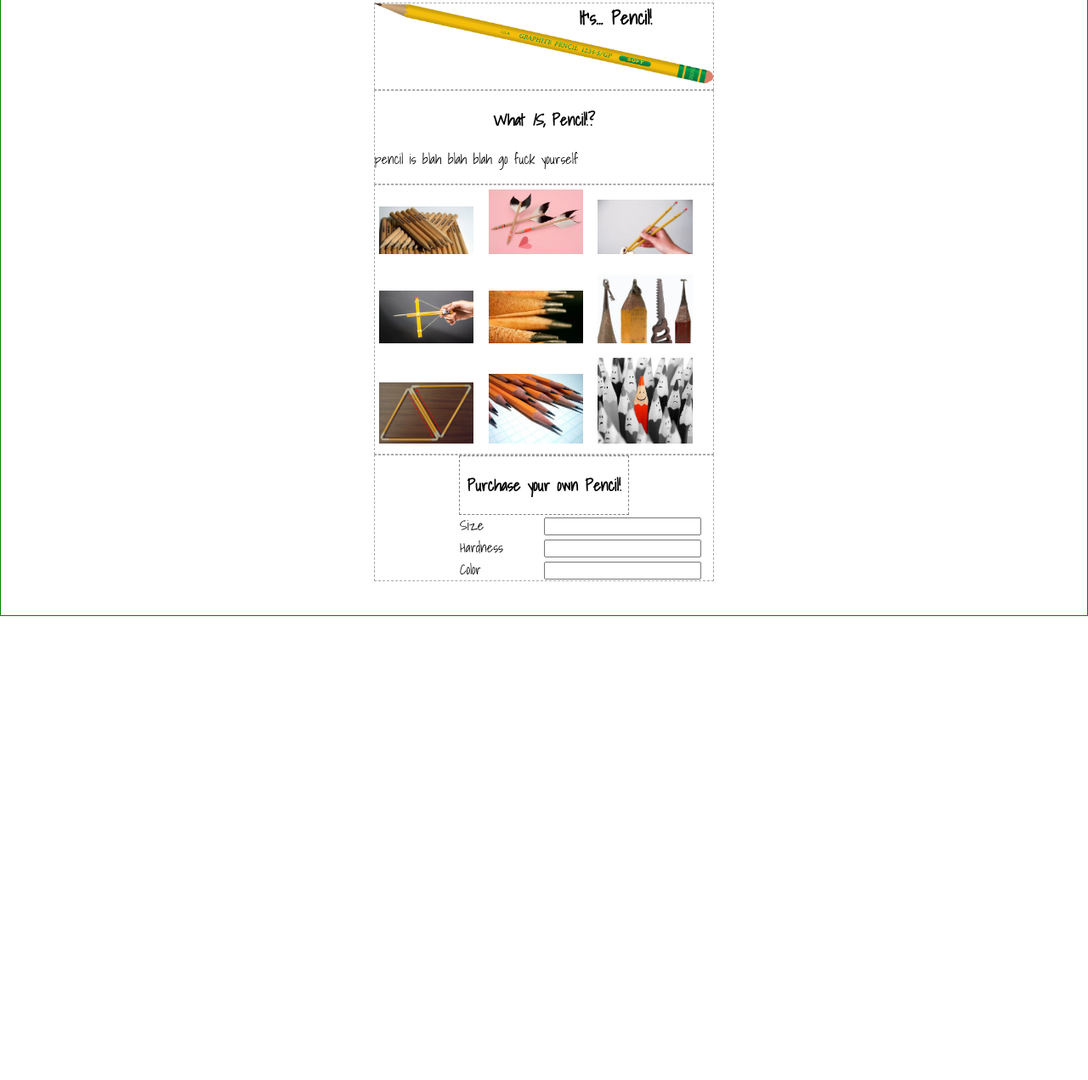
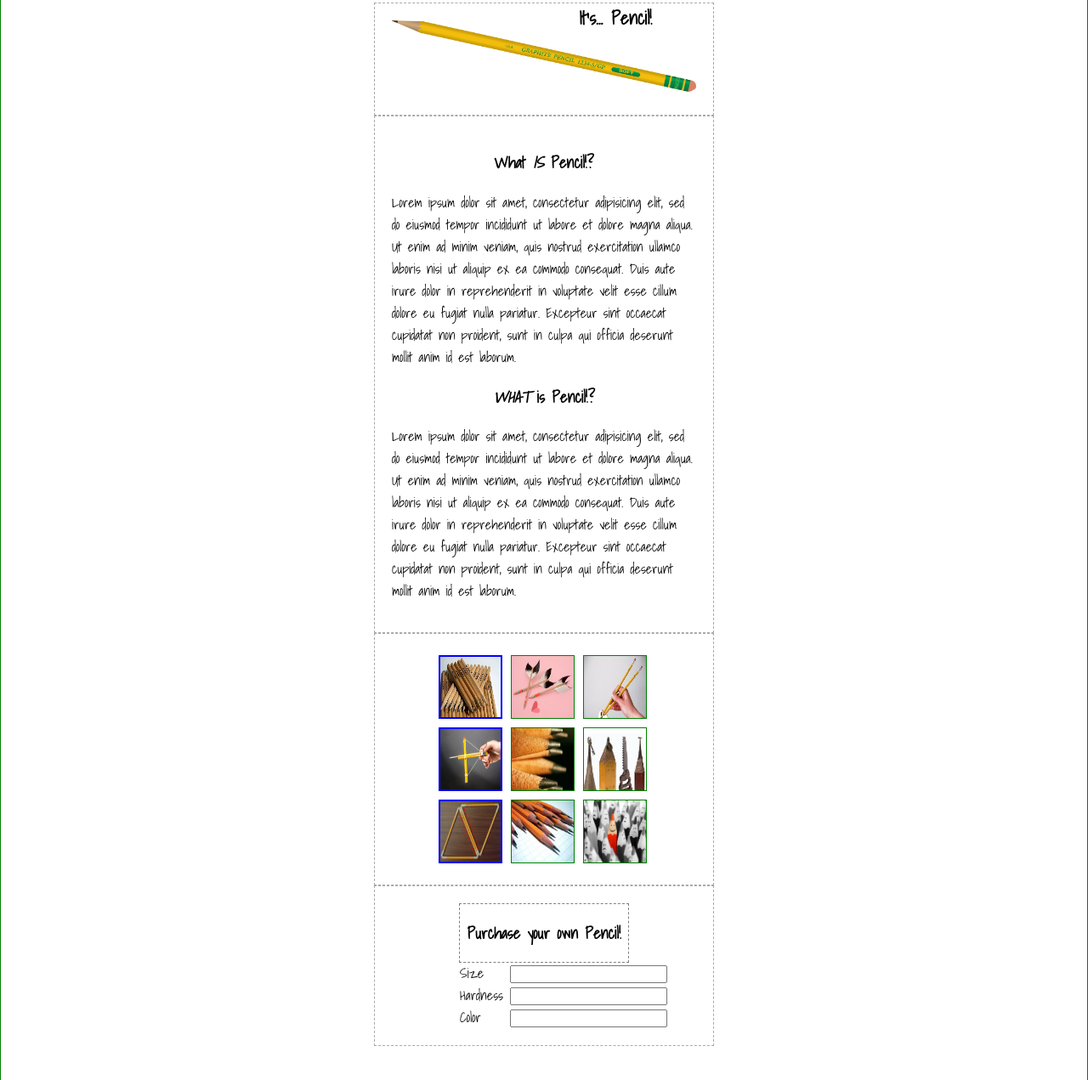
Before and after one commit to gepetto503/pencil, a plain HTML site: page index.html in a window 1280 px wide. Shown: the part 108-1379 px from the top of the page at 85% size. Before the commit the page ends 833 px from the top, so only its background shows below. Drawn offline with Linux system fonts and the light colour scheme.

Commit message:
float images in gallery

```diff
--- a/css/style.css
+++ b/css/style.css
@@ -59,6 +59,7 @@ body {
 .pencil {
   width: 400px;
   margin: auto;
+  padding: 20px;
   position: relative;
   margin-top: 40px;
   border: 1px dashed darkgrey;
@@ -79,6 +80,7 @@ body {
 .what-is-pencil {
   width: 400px;
   margin: auto;
+  padding: 20px;
   border: 1px dashed darkgrey;
 }
 
@@ -89,19 +91,40 @@ body {
 .gallery {
   width: 400px;
   margin: auto;
+  padding: 20px;
   border: 1px dashed darkgrey;
+  overflow: auto;
 }
 
 .gallery img {
-  width: 28%;
+  height: 75px;
+  width: 75px;
   margin: 5px;
+  float: left;
+  border: 1px solid green;
+}
 
+.gallery img:hover {
+  border: 2px solid red;
 }
+
+.gallery img:nth-child(3n+1) {
+  border: 2px solid blue;
+  clear: left;
+}
+
+.image-wrapper {
+  overflow: auto;
+  margin: auto;
+  padding: 0px 50px;
+}
+
 
 .purchase {
   border: 1px dashed darkgrey;
   width: 400px;
   margin: auto;
+  padding: 20px;
   overflow: auto;
   position: relative;
 }
@@ -119,7 +142,7 @@ body {
 
 .inputs {
   position: absolute;
-  left: 50%;
+  left: 40%;
 }
 
 .purchase h3 {
--- a/index.html
+++ b/index.html
@@ -22,10 +22,13 @@
         <h2 id="its-pencil">It's... Pencil!</h2>
       </div>
       <div class="what-is-pencil">
-        <h3>What <em>IS,</em> Pencil!?</h3>
-        <p>pencil is blah blah blah go fuck yourself</p>
+        <h3>What <em>IS</em> Pencil!?</h3>
+        <p>Lorem ipsum dolor sit amet, consectetur adipisicing elit, sed do eiusmod tempor incididunt ut labore et dolore magna aliqua. Ut enim ad minim veniam, quis nostrud exercitation ullamco laboris nisi ut aliquip ex ea commodo consequat. Duis aute irure dolor in reprehenderit in voluptate velit esse cillum dolore eu fugiat nulla pariatur. Excepteur sint occaecat cupidatat non proident, sunt in culpa qui officia deserunt mollit anim id est laborum.</p>
+        <h3><em>WHAT</em> is Pencil!?</h3>
+        <p>Lorem ipsum dolor sit amet, consectetur adipisicing elit, sed do eiusmod tempor incididunt ut labore et dolore magna aliqua. Ut enim ad minim veniam, quis nostrud exercitation ullamco laboris nisi ut aliquip ex ea commodo consequat. Duis aute irure dolor in reprehenderit in voluptate velit esse cillum dolore eu fugiat nulla pariatur. Excepteur sint occaecat cupidatat non proident, sunt in culpa qui officia deserunt mollit anim id est laborum.</p>
       </div>
       <div class="gallery">
+        <div class="image-wrapper">
           <img src="img/ikea-pencils.jpg" alt="">
           <img src="img/pencil-arrows.jpg" alt="">
           <img src="img/pencil-chopsticks.jpg" alt="">
@@ -35,6 +38,7 @@
           <img src="img/pencil-triangles.png" alt="">
           <img src="img/pencils-graph-paper.jpg" alt="">
           <img src="img/red-pencil.jpg" alt="">
+        </div>
       </div>
       <div class="purchase">
         <form id="purchase-form" class="purchase-form">
```
Also changed, not shown: notes/pencil notes.txt (added). Lines whose indentation alone changed are shown as unchanged.
